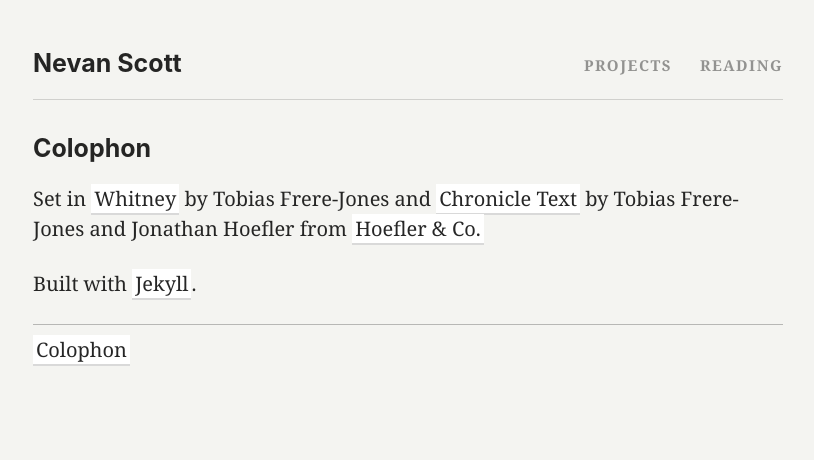
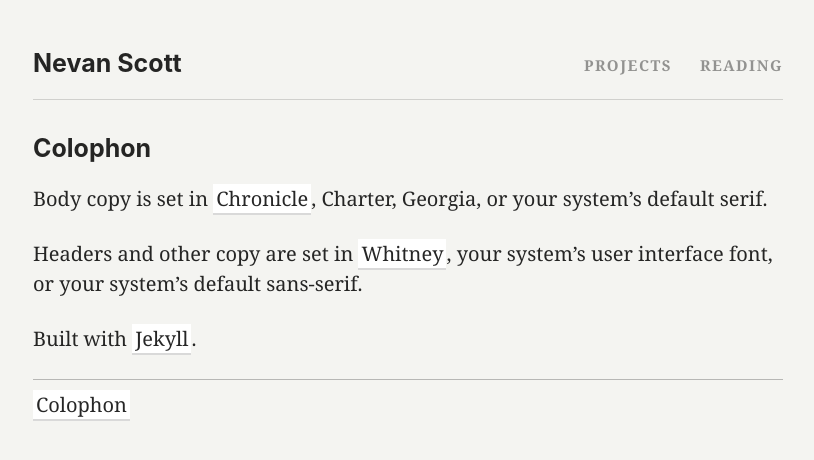
Before and after one commit to nevanscott/nevanscott.github.io, a Jekyll site: the page built from colophon.md, in a window 1280 px wide. Shown: the top 460 px of the page, without its empty margins (232-1046 px from the left). Built offline with Jekyll 4.4.1, drawn with Linux system fonts in a browser that asks for light colours.

Commit message:
spells out the font stack

```diff
--- a/colophon.md
+++ b/colophon.md
@@ -2,7 +2,9 @@
 title: Colophon
 ---
 
-Set in [Whitney][whitney] by Tobias Frere-Jones and [Chronicle Text][chronicle] by Tobias Frere-Jones and Jonathan Hoefler from [Hoefler & Co.][hco]
+Body copy is set in [Chronicle][chronicle], Charter, Georgia, or your system's default serif.
+
+Headers and other copy are set in [Whitney][whitney], your system's user interface font, or your system's default sans-serif.
 
 Built with [Jekyll](http://jekyllrb.com).
 
```
